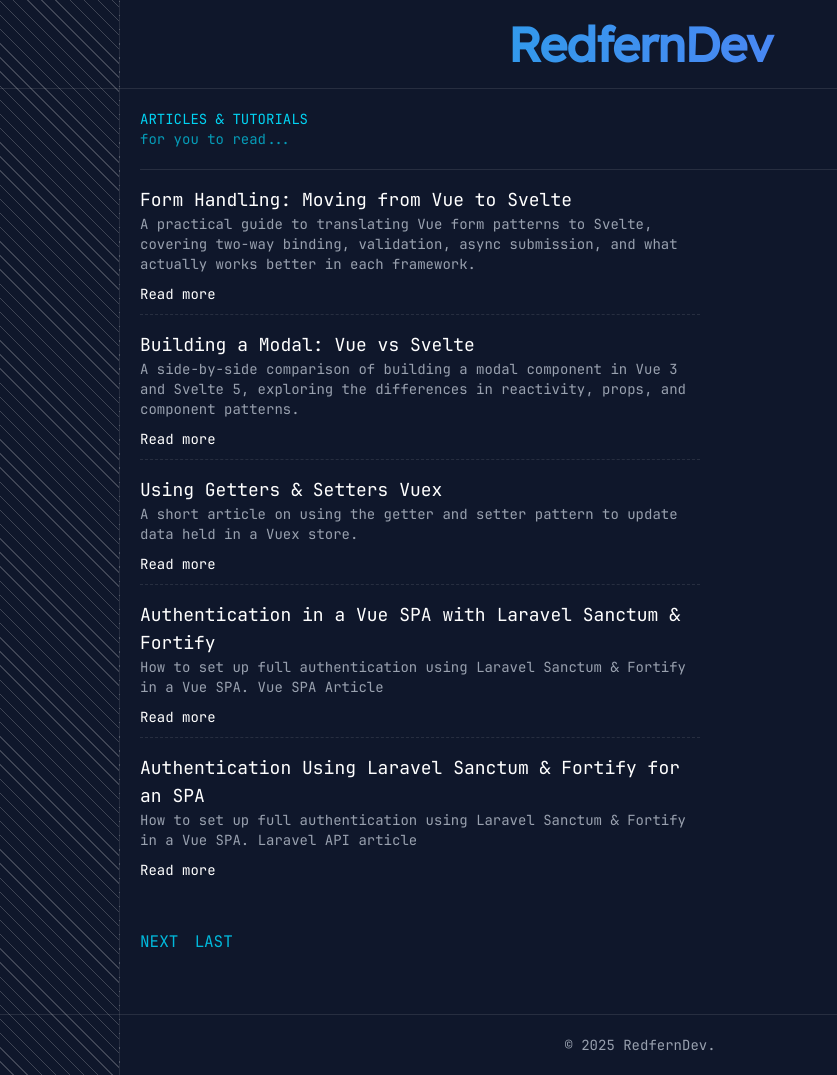
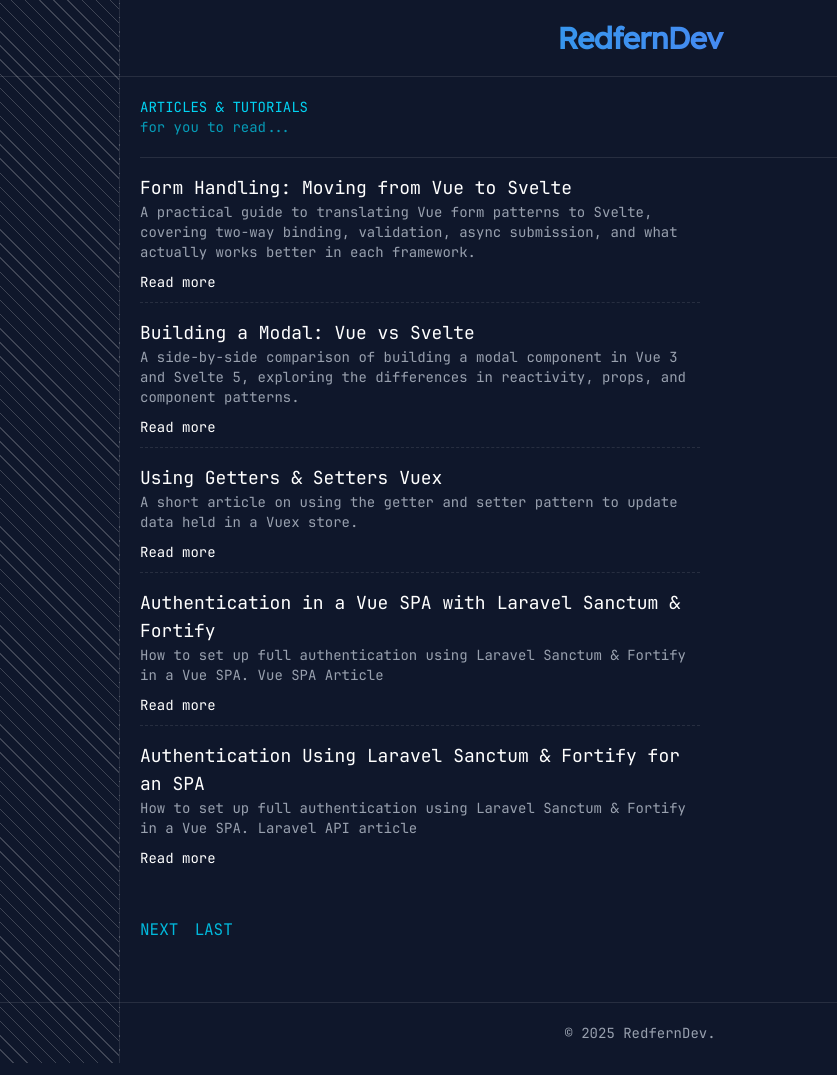
Before and after one commit to garethredfern/redfern-dev, an Astro site: page / in a window 1280 px wide. Shown: the whole page, without its empty margins (0-837 px from the left). Built offline with nearby package versions, Linux system fonts and the light colour scheme; Astro itself is replaced by a stand-in of ours; some packages are replaced by stand-ins of ours.

Commit message:
Adjust header font size for improved visual hierarchy in SiteHeader component

```diff
--- a/src/components/SiteHeader.astro
+++ b/src/components/SiteHeader.astro
@@ -1,7 +1,7 @@
 <header class="py-5 border-b border-white/10">
   <div class="text-center">
     <h1
-      class="text-5xl font-bold font-heading text-transparent bg-clip-text bg-linear-to-r from-cyan-500 to-indigo-500 tracking-tight"
+      class="text-3xl font-bold font-heading text-transparent bg-clip-text bg-linear-to-r from-cyan-500 to-indigo-500 tracking-tight"
     >
       <a href="/">RedfernDev</a>
     </h1>
```
